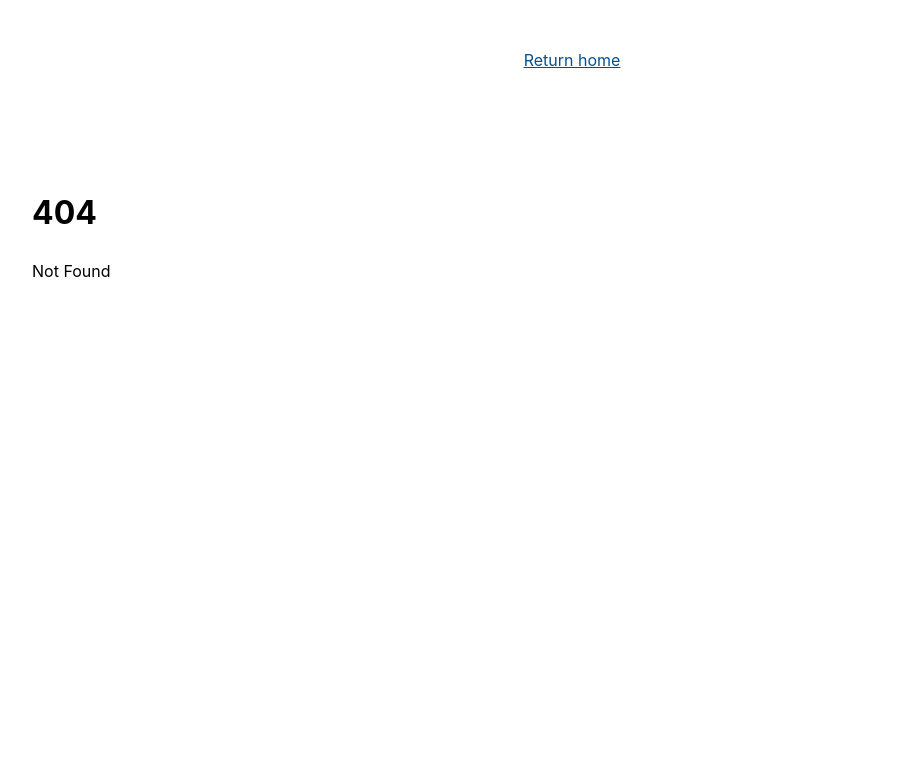
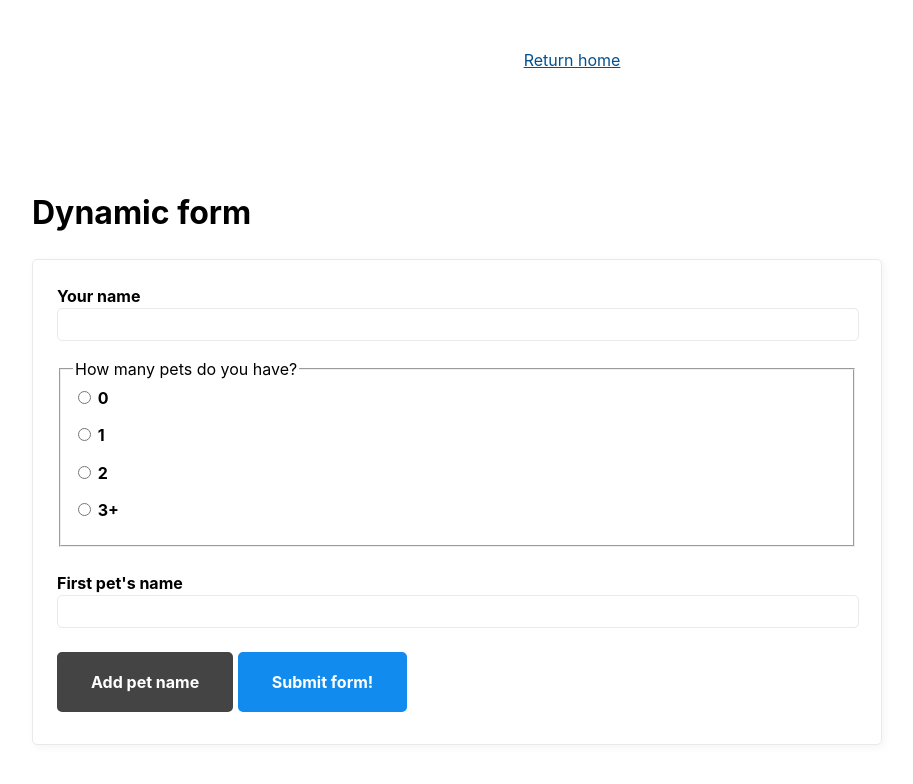
Before and after one commit to svelte-society/this-week-in-svelte, a SvelteKit app: page /dynamic-form in a window 1280 px wide. Before the commit this address had no page. Shown: the top 784 px of the page, without its empty margins (68-981 px from the left). Built offline with nearby package versions, Linux system fonts and the light colour scheme.

Commit message:
feat: add dynamic form demo
Work in progress. :dragon:

```diff
--- /dev/null
+++ b/src/routes/dynamic-form/+page.server.js
@@ -0,0 +1,8 @@
+/** @type {import('./$types').Actions} */
+export const actions = {
+    addPetName: async ({request}) => {
+        const formItems = await request.formData()
+        console.log({formItems})
+        return { items: [...formItems.entries()]}
+    }
+};
--- /dev/null
+++ b/src/routes/dynamic-form/+page.svelte
@@ -0,0 +1,47 @@
+<script>
+	import { enhance } from '$app/forms';
+
+	export let form;
+	$: console.log({ form });
+</script>
+
+<svelte:head>
+	<title>Dynamic form!</title>
+</svelte:head>
+
+<h1>Dynamic form</h1>
+
+<form method="POST" use:enhance>
+	<label>
+		Your name
+		<input name="name" type="text" value={form?.items?.name ?? ''} />
+	</label>
+
+	<fieldset>
+		<legend>How many pets do you have?</legend>
+
+		<label>
+			<input type="radio" name="pets" value="0" />
+			0
+		</label>
+		<label>
+			<input type="radio" name="pets" value="1" />
+			1
+		</label>
+		<label>
+			<input type="radio" name="pets" value="2" />
+			2
+		</label>
+		<label>
+			<input type="radio" name="pets" value="3" />
+			3+
+		</label>
+	</fieldset>
+	<br />
+	<label>
+		First pet's name
+		<input type="text" name="petname-0" />
+	</label>
+	<button style="--color-link: #444;" formaction="?/addPetName">Add pet name</button>
+	<button>Submit form!</button>
+</form>
```
Also changed, not shown: src/routes/+page.svelte (+4 -5 lines).
